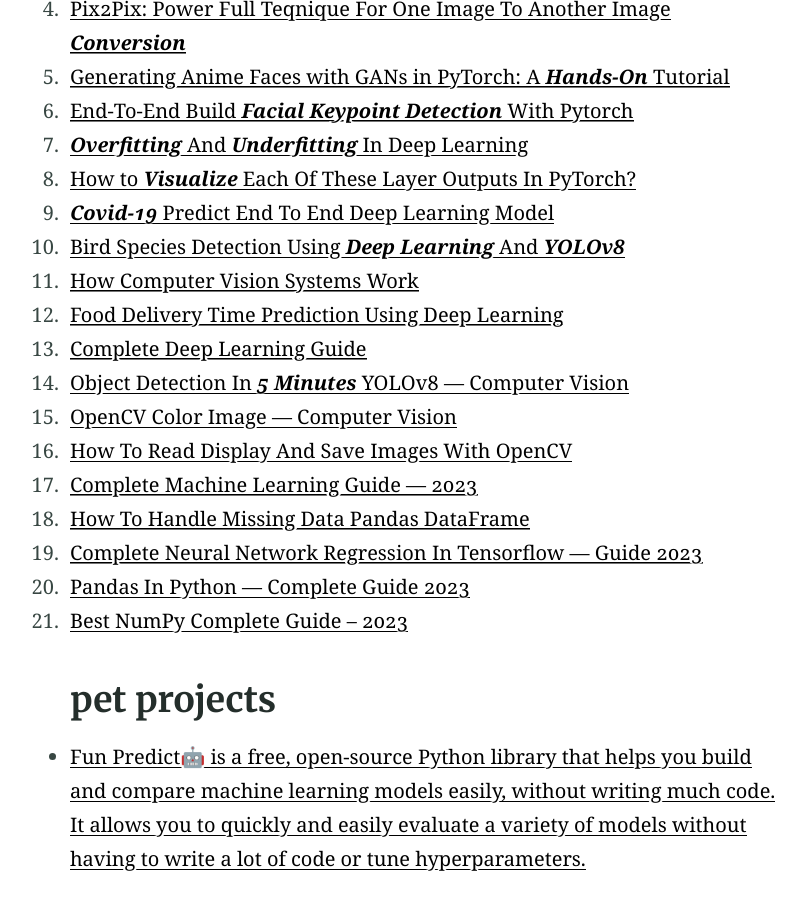
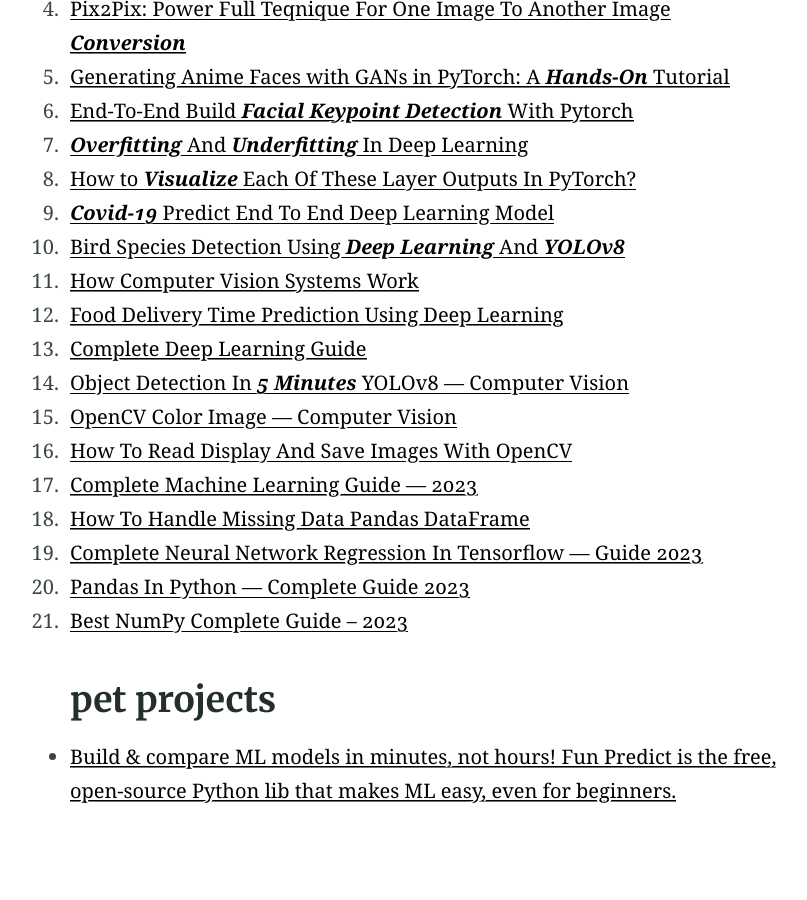
Before and after one commit to hi-sushanta/hi-sushanta.github.io, a Jekyll site: the page built from index.md, in a window 1280 px wide and 900 px high, scrolled down 1047 px. Shown: the whole window, without its empty margins (213-1020 px from the left). Built offline with Jekyll 4.4.1, drawn with Linux system fonts in a browser that asks for light colours; after the commit the page ends 1879 px from its top, so only the background shows below that.

Commit message:
Update index.md

```diff
--- a/index.md
+++ b/index.md
@@ -59,4 +59,4 @@ Whether you're a new reader or a returning visitor, welcome to my blog! I aim to
 
 ## pet projects
 
-* [Fun Predict🤖 is a free, open-source Python library that helps you build and compare machine learning models easily, without writing much code. It allows you to quickly and easily evaluate a variety of models without having to write a lot of code or tune hyperparameters.](https://github.com/hi-sushanta/funpredict)
+* [Build & compare ML models in  minutes, not hours! Fun Predict is the free, open-source Python lib that makes ML easy, even for beginners.](https://github.com/hi-sushanta/funpredict)
```
